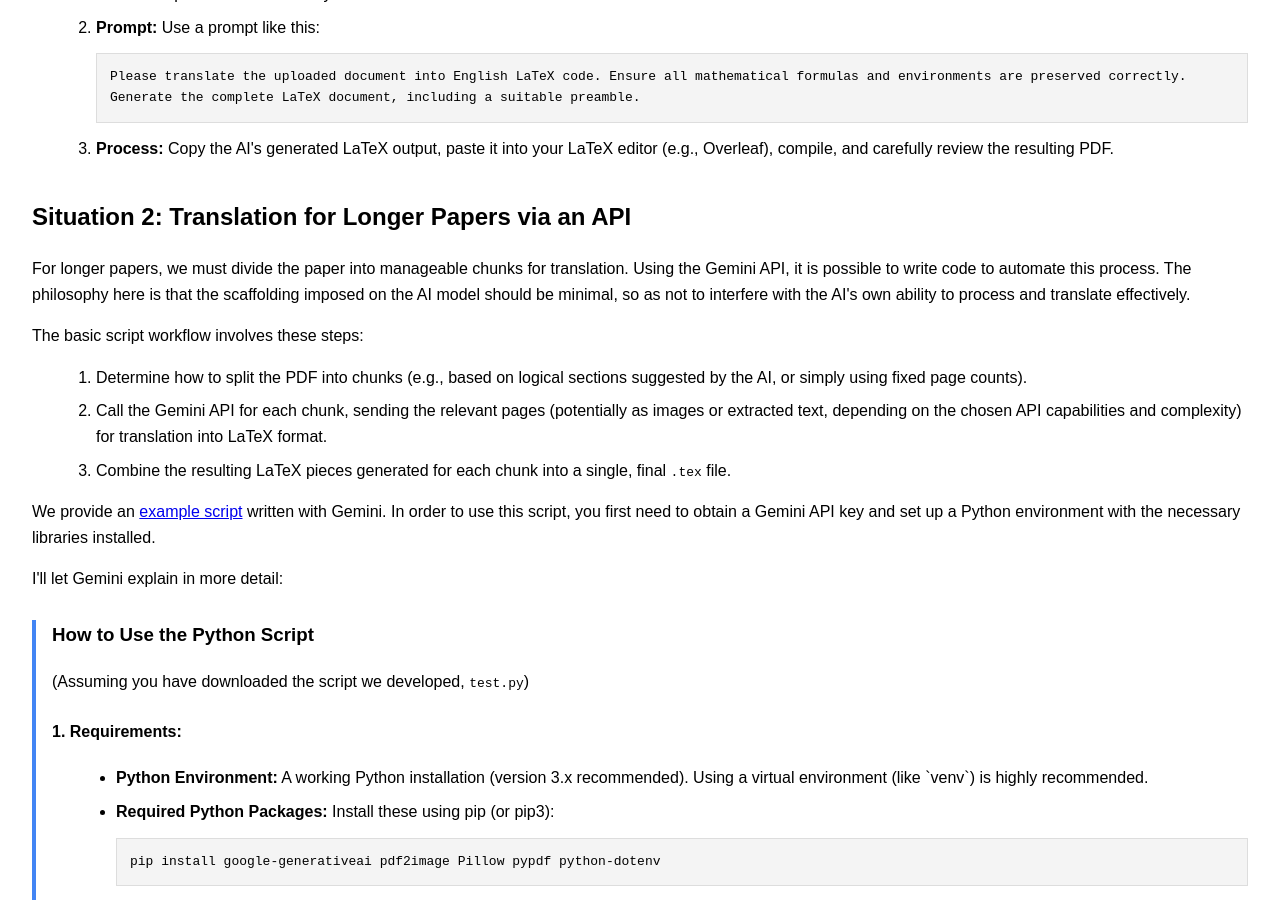
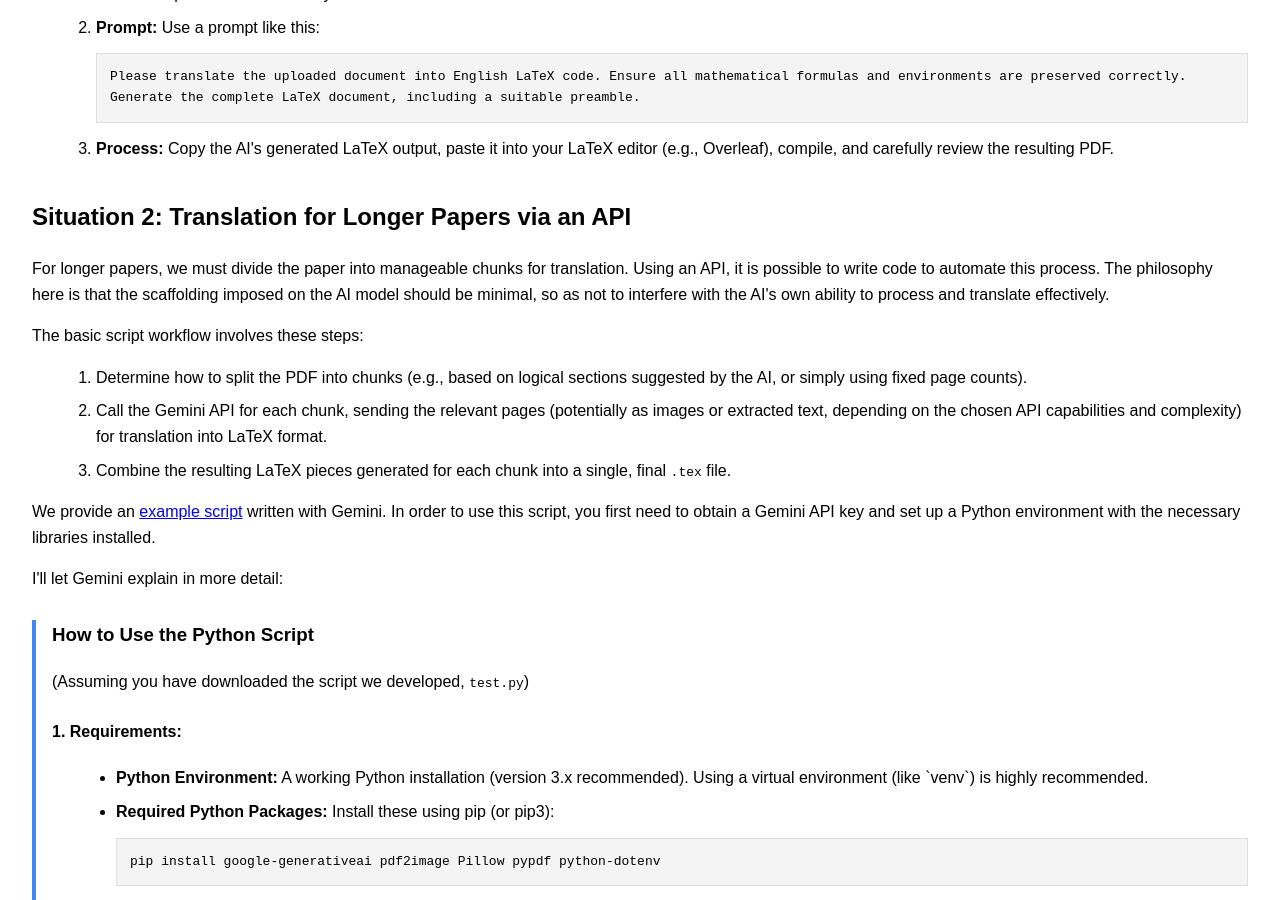
Before and after one commit to davikrehalt/davikrehalt.github.io, a Jekyll site: the page translation-guide.html, which Jekyll copies as it is, in a window 1280 px wide and 900 px high, scrolled down 536 px. Built offline with Jekyll 4.4.1, drawn with Linux system fonts in a browser that asks for light colours.

Commit message:
Update translation-guide.html

```diff
--- a/translation-guide.html
+++ b/translation-guide.html
@@ -44,7 +44,7 @@
 
 <h2>Situation 2: Translation for Longer Papers via an API</h2>
 
-<p>For longer papers, we must divide the paper into manageable chunks for translation. Using the Gemini API, it is possible to write code to automate this process. The philosophy here is that the scaffolding imposed on the AI model should be minimal, so as not to interfere with the AI's own ability to process and translate effectively.</p>
+<p>For longer papers, we must divide the paper into manageable chunks for translation. Using an API, it is possible to write code to automate this process. The philosophy here is that the scaffolding imposed on the AI model should be minimal, so as not to interfere with the AI's own ability to process and translate effectively.</p>
 
 <p>The basic script workflow involves these steps:</p>
 <ol>
```
